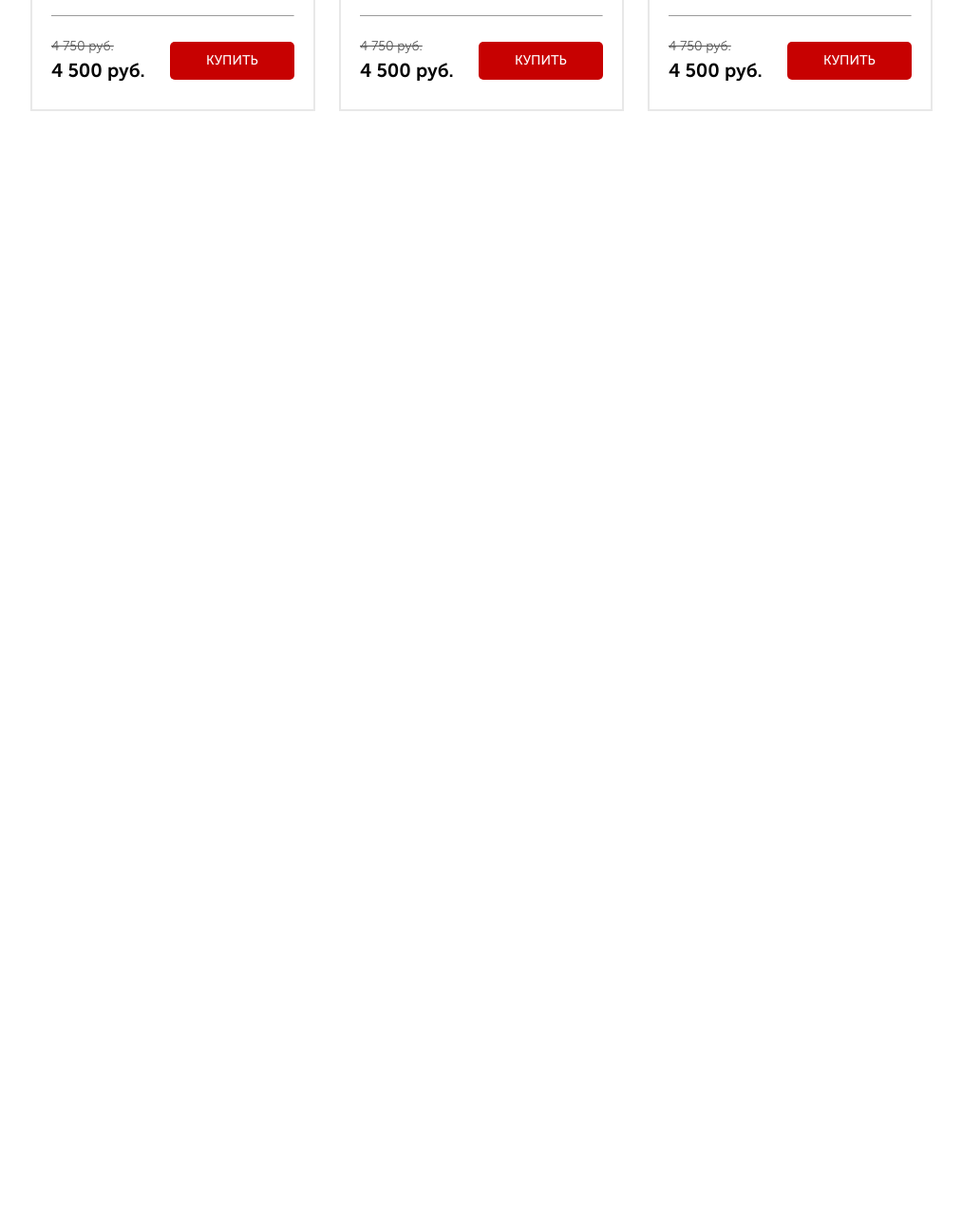
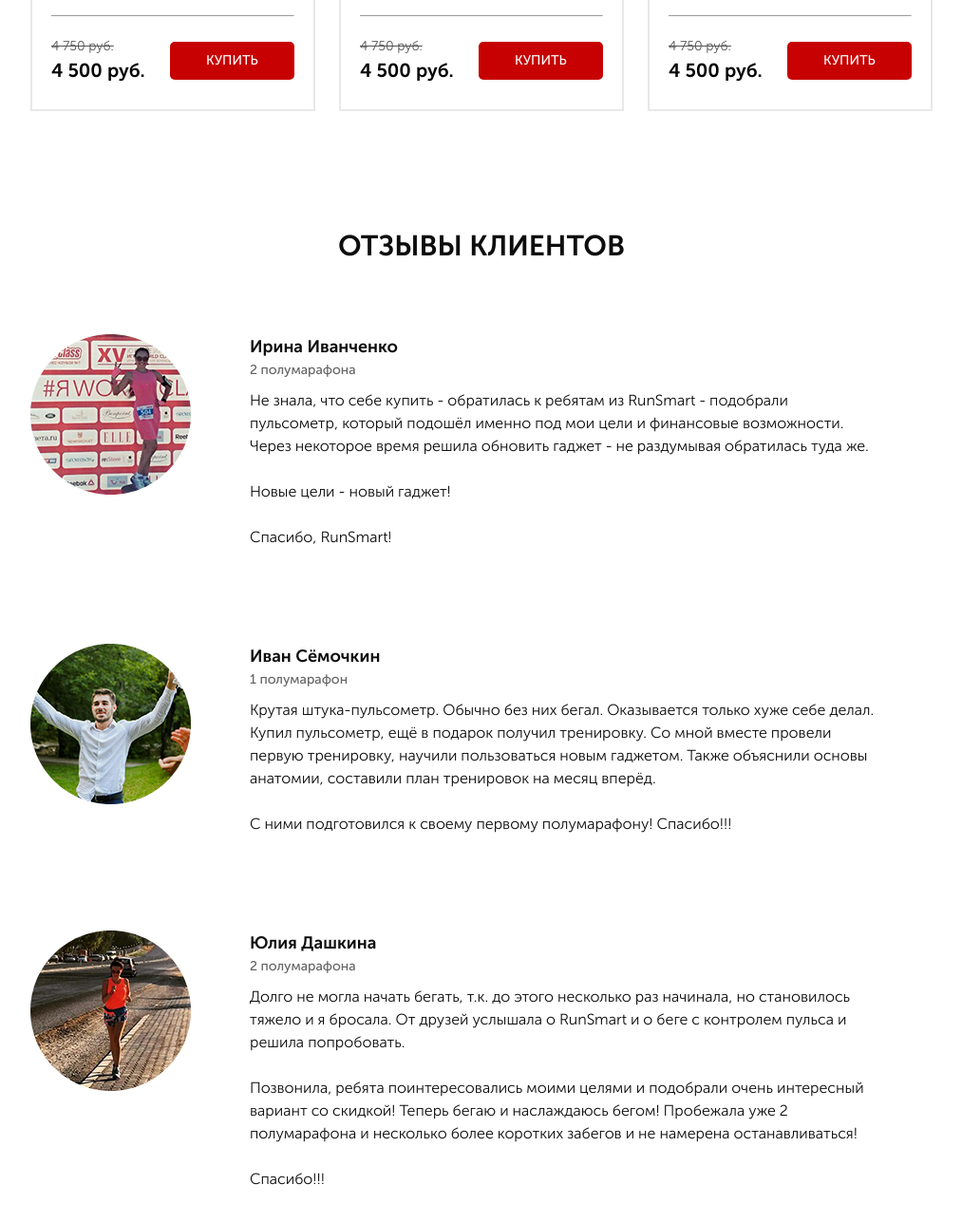
Before and after one commit to alexandrbratko/Pulse_project, a website: page src/index.html in a window 1280 px wide. Shown: the part 3720-5007 px from the top of the page at 95% size, without its empty margins (133-1146 px from the left). Before the commit the page ends 3957 px from the top, so only its background shows below. Drawn offline with nearby package versions, Linux system fonts and the light colour scheme.

Commit message:
Added 'feed' new block

```diff
--- a/package.json
+++ b/package.json
@@ -9,7 +9,7 @@
   "author": "",
   "license": "ISC",
   "devDependencies": {
-    "browser-sync": "^2.26.5",
+    "browser-sync": "^2.26.7",
     "gulp": "^4.0.2",
     "gulp-autoprefixer": "^6.1.0",
     "gulp-clean-css": "^4.2.0",
--- a/src/index.html
+++ b/src/index.html
@@ -480,6 +480,58 @@
 		</div>
 	</section>
 	<!-- Close catalog block -->
+
+	<!-- Added 'feed' new block -->
+	<section class="feed">
+		<div class="container">
+			<h2 class="title">отзывы клиентов</h2>
+			<div class="feed__item">
+				<img src="img/feed_1.png" alt="Ирина Иванченко" class="feed__img">
+				<div class="feed__text">
+					<div class="feed__subtitle">Ирина Иванченко</div>
+					<div class="feed__count">2 полумарафона</div>
+					<div class="feed__descr">Не знала, что себе купить - обратилась к ребятам из RunSmart - подобрали пульсометр,
+						который подошёл именно под мои цели и финансовые возможности.
+						Через некоторое время решила обновить гаджет - не раздумывая обратилась туда же.
+						<br><br>
+						Новые цели - новый гаджет!
+						<br><br>
+						Спасибо, RunSmart!
+					</div>
+				</div>
+			</div>
+			<div class="feed__item">
+				<img src="img/feed_2.png" alt="Иван Сёмочкин" class="feed__img">
+				<div class="feed__text">
+					<div class="feed__subtitle">Иван Сёмочкин</div>
+					<div class="feed__count">1 полумарафон</div>
+					<div class="feed__descr">Крутая штука-пульсометр. Обычно без них бегал. Оказывается только хуже себе делал.
+						Купил пульсометр, ещё в подарок получил тренировку. Со мной вместе провели первую тренировку, научили
+						пользоваться новым гаджетом. Также объяснили основы анатомии, составили план тренировок на месяц вперёд.
+						<br><br>
+						С ними подготовился к своему первому полумарафону! Спасибо!!!
+					</div>
+				</div>
+			</div>
+			<div class="feed__item">
+				<img src="img/feed_3.png" alt="Юлия Дашкина" class="feed__img">
+				<div class="feed__text">
+					<div class="feed__subtitle">Юлия Дашкина</div>
+					<div class="feed__count">2 полумарафона</div>
+					<div class="feed__descr">Долго не могла начать бегать, т.к. до этого несколько раз начинала, но становилось
+						тяжело и я бросала. От друзей услышала о RunSmart и о беге с контролем пульса и решила попробовать.
+						<br><br>
+						Позвонила, ребята поинтересовались моими целями и подобрали очень интересный вариант со скидкой! Теперь
+						бегаю и наслаждаюсь бегом! Пробежала уже 2 полумарафона и несколько более коротких забегов и не намерена
+						останавливаться!
+						<br><br>
+						Спасибо!!!
+					</div>
+				</div>
+			</div>
+		</div>
+	</section>
+	<!-- Close 'feed' new block -->
 	<script type="text/javascript" src="https://code.jquery.com/jquery-1.11.0.min.js"></script>
 	<script type="text/javascript" src="https://code.jquery.com/jquery-migrate-1.2.1.min.js"></script>
 	<script src="js/slick.min.js"></script>
--- /dev/null
+++ b/src/sass/blocks/_feed.scss
@@ -0,0 +1,41 @@
+.feed {
+	padding-bottom: 71px;
+
+	&__item {
+		display: flex;
+		margin-top: 100px;
+
+		&:nth-child(2) {
+			margin-top: 70px;
+		}
+	}
+
+	&__img {
+		width: 169px;
+		height: 169px;
+	}
+
+	&__text {
+		margin-left: 62px;
+		padding-right: 60px;
+	}
+
+	&__subtitle {
+		color: #0d0d0d;
+		font-size: 18px;
+		font-weight: 700;
+	}
+
+	&__count {
+		color: #646464;
+		font-size: 14px;
+		font-weight: 500;
+	}
+
+	&__descr {
+		color: #0d0d0d;
+		font-size: 16px;
+		font-weight: 300;
+		margin-top: 10px;
+	}
+}
--- a/src/sass/style.scss
+++ b/src/sass/style.scss
@@ -18,5 +18,6 @@
 @import "blocks/forms";
 @import 'blocks/carousel';
 @import 'blocks/catalog';
+@import 'blocks/feed';
 
 @import "blocks/media";
```
Also changed, not shown: src/js/script.js (+16 -10 lines), src/css/style.min.css, 1 other file.
